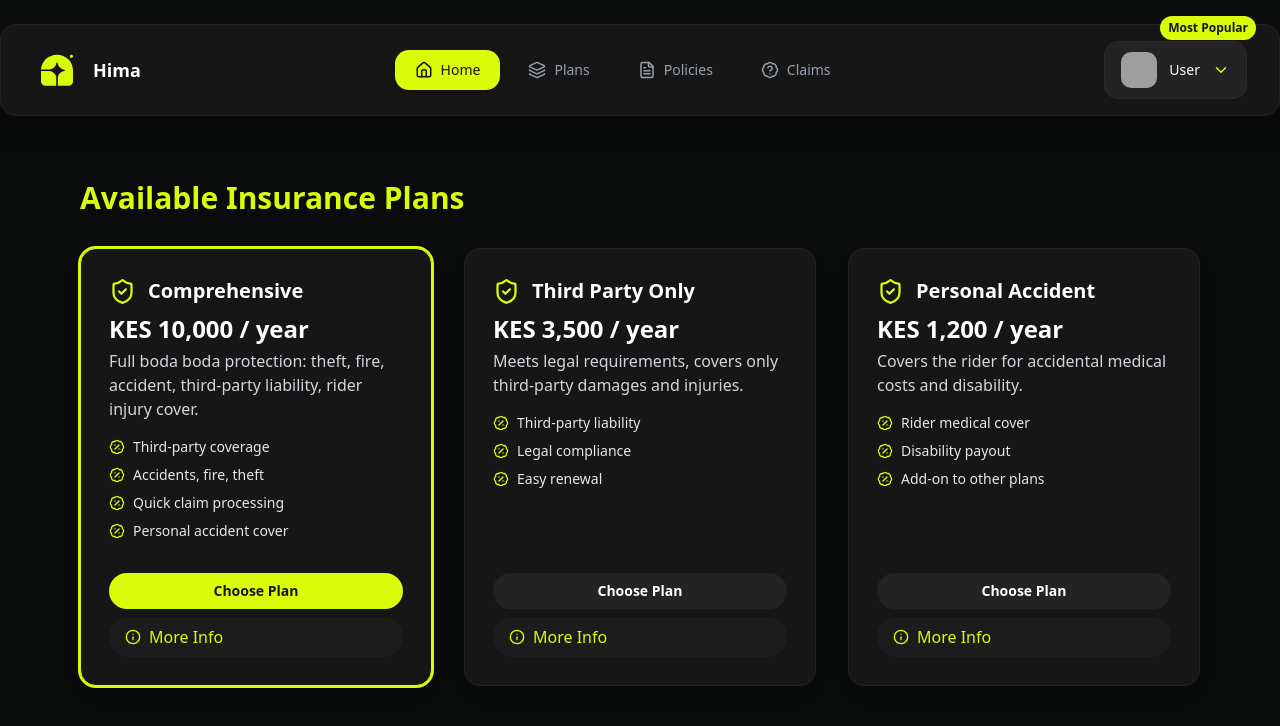
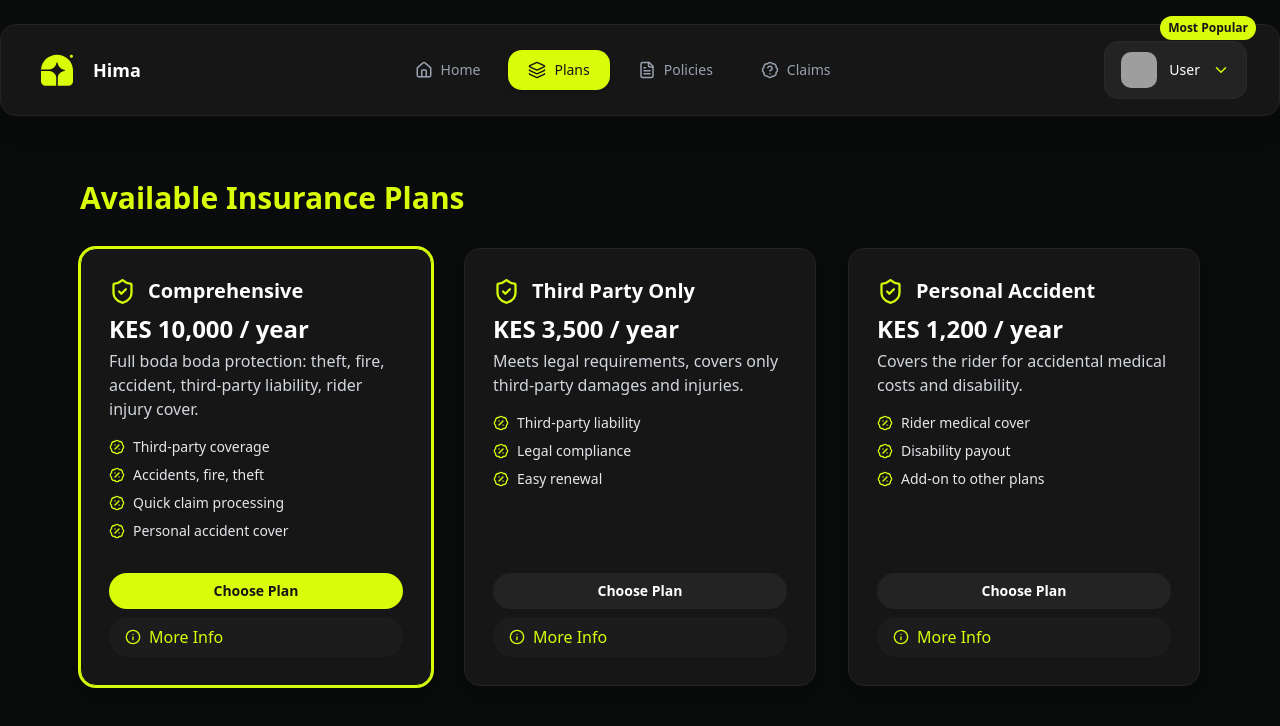
Before and after one commit to Rustaman254/hima-client, a Next.js app: page /plans in a window 1280 px wide. Shown: the top 726 px of the page. Built offline with nearby package versions, Linux system fonts and the light colour scheme; grey boxes are pictures that could not be loaded.

Commit message:
added active page styling

```diff
--- a/components/shared-components/Header.tsx
+++ b/components/shared-components/Header.tsx
@@ -1,7 +1,7 @@
 "use client";
 import { useState, useEffect, useRef } from "react";
 import Link from "next/link";
-import { useRouter } from "next/navigation";
+import { useRouter, usePathname } from "next/navigation";
 import Image from "next/image";
 import { ChevronDown, FileText, ShieldCheck, BadgeHelp, Copy, LogOut, Home, Layers } from "lucide-react";
 
@@ -20,12 +20,21 @@ interface UserProfile {
 }
 
 export default function Header() {
-  const [active, setActive] = useState(NAV_LINKS[0].name);
+  const pathname = usePathname();
+  const getActiveName = () => {
+    const found = NAV_LINKS.find(link => link.href === pathname);
+    return found ? found.name : NAV_LINKS[0].name;
+  };
+  const [active, setActive] = useState(getActiveName());
   const [dropdownOpen, setDropdownOpen] = useState(false);
   const [profile, setProfile] = useState<UserProfile | null>(null);
   const dropdownRef = useRef<HTMLDivElement>(null);
   const profileBtnRef = useRef<HTMLButtonElement>(null);
   const router = useRouter();
+
+  useEffect(() => {
+    setActive(getActiveName());
+  }, [pathname]);
 
   useEffect(() => {
     const fetchProfile = async () => {
@@ -126,12 +135,10 @@ export default function Header() {
                 <Link
                   key={link.name}
                   href={link.href}
-                  className={`flex items-center gap-2 px-5 py-2.5 text-sm font-medium rounded-xl transition-all ${
-                    active === link.name
+                  className={`flex items-center gap-2 px-5 py-2.5 text-sm font-medium rounded-xl transition-all ${active === link.name
                       ? "bg-[#d9fc09] text-[#161616] shadow-md"
                       : "text-gray-400 hover:bg-[#232323] hover:text-white"
-                  }`}
-                  onClick={() => setActive(link.name)}
+                    }`}
                 >
                   <Icon size={18} />
                   <span>{link.name}</span>
@@ -334,11 +341,10 @@ export default function Header() {
               <Link
                 key={link.name}
                 href={link.href}
-                className={`flex flex-col items-center gap-1 px-4 py-2 rounded-xl transition-all ${
-                  active === link.name
-                    ? "bg-[#d9fc09] text-[#161616]"
-                    : "text-gray-400 hover:text-white"
-                }`}
+                className={`flex flex-col items-center gap-1 px-4 py-2 rounded-xl transition-all ${active === link.name
+                  ? "bg-[#d9fc09] text-[#161616]"
+                  : "text-gray-400 hover:text-white"
+                  }`}
                 onClick={() => setActive(link.name)}
               >
                 <Icon size={22} />
```
